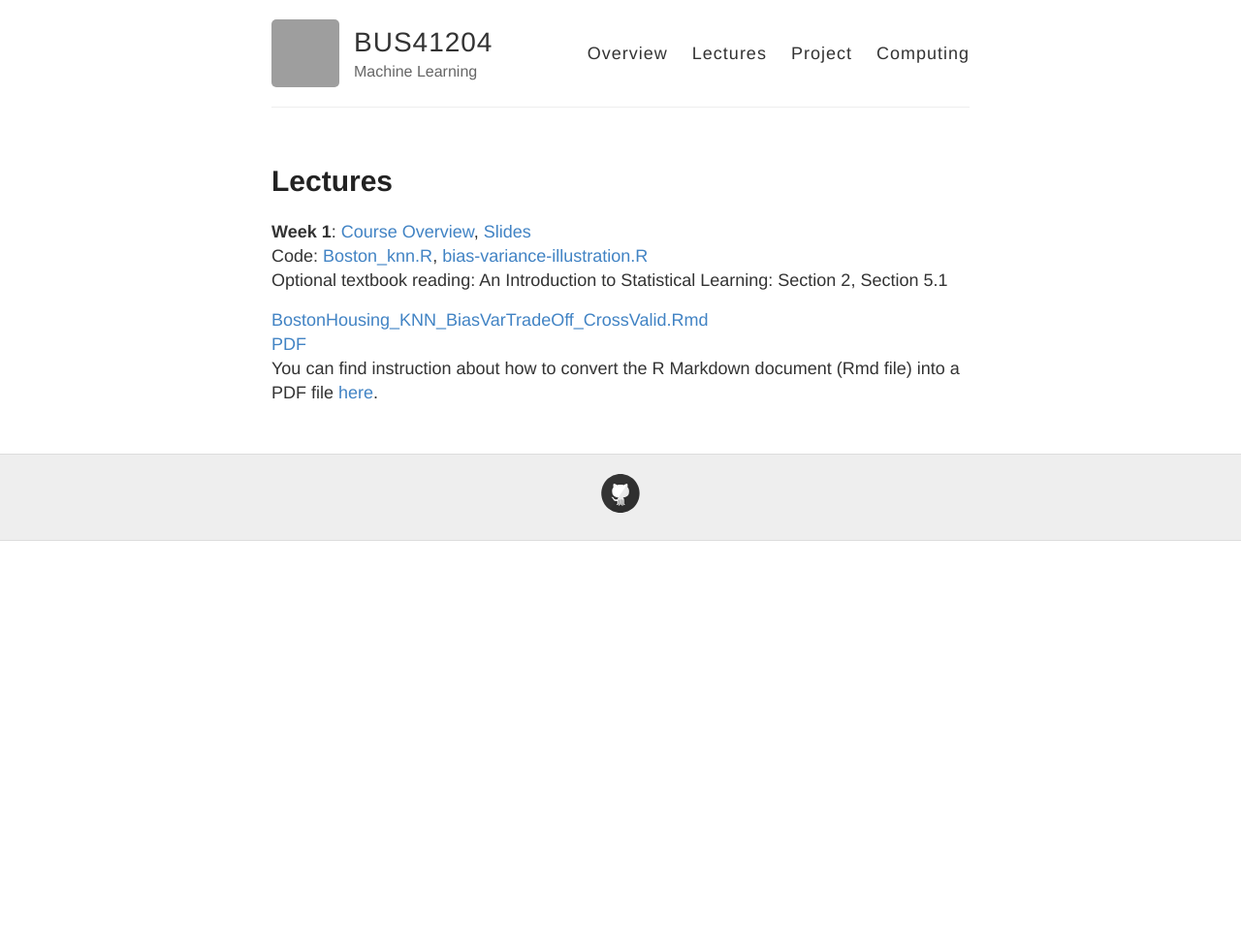
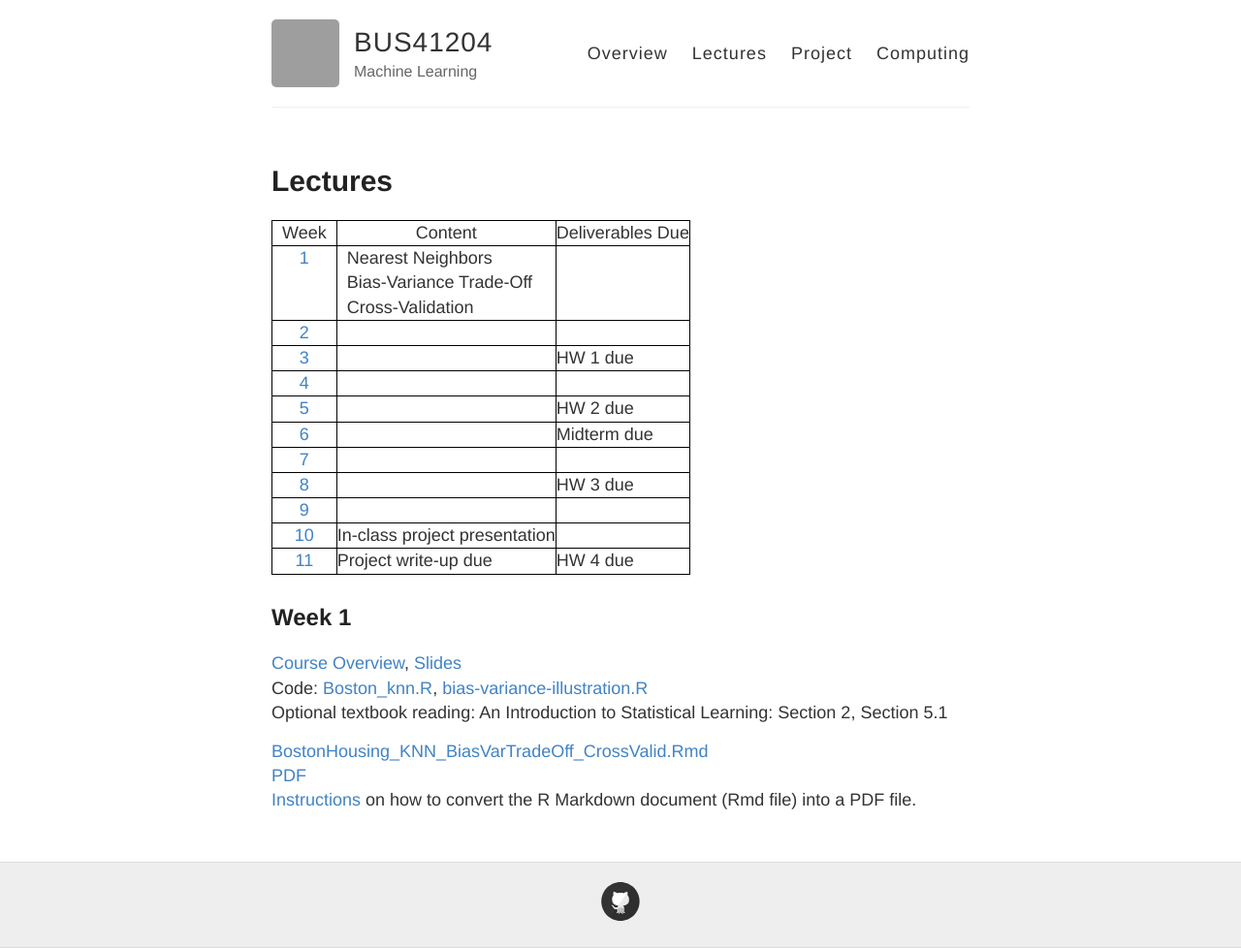
Before and after one commit to ChicagoBoothML/ML2016, a Jekyll site: the page built from lectures.md, in a window 1280 px wide. Shown: the whole page at 97% size. Built offline with Jekyll 4.4.1, drawn with Linux system fonts in a browser that asks for light colours; before the commit the page ends 900 px from its top, so only the background shows below that; grey boxes are pictures that could not be loaded.

Commit message:
adding deliverables

```diff
--- a/lectures.md
+++ b/lectures.md
@@ -5,12 +5,29 @@ permalink: /lectures/
 ---
 
 
+| &nbsp;&nbsp;Week&nbsp;&nbsp;              | Content                                                        |  Deliverables Due |
+|:-------------------:|---------------------------------------------------------------|:------------------|
+| [1](#week-1)   | &nbsp;&nbsp;Nearest Neighbors <br>&nbsp;&nbsp;Bias-Variance Trade-Off <br> &nbsp;&nbsp;Cross-Validation   |                   |
+| [2]()          |                                                                |                   |
+| [3]()          |                                                                |  HW 1 due         |
+| [4]()          |                                                                |                   |
+| [5]()          |                                                                |  HW 2 due         |
+| [6]()          |                                                                |  Midterm due      |
+| [7]()          |                                                                |                   |
+| [8]()          |                                                                |  HW 3 due         |
+| [9]()          |                                                                |                   |
+| [10]()         |  In-class project presentation                                 |                   |
+| [11]()                 |  Project write-up due                                          | HW 4 due          |
+{: .mbtablestyle}
 
-**Week 1**: [Course Overview](https://piazza.com/class_profile/get_resource/ixiudyq1m7bj0/ixmdzsvl8cs2u9),
+
+## Week 1
+
+[Course Overview](https://piazza.com/class_profile/get_resource/ixiudyq1m7bj0/ixmdzsvl8cs2u9),
 [Slides](https://piazza.com/class_profile/get_resource/ixiudyq1m7bj0/ixmdzj7zq0u2rp)
 Code: [Boston_knn.R](https://raw.githubusercontent.com/ChicagoBoothML/ML2016/master/code/Boston_knn.R), [bias-variance-illustration.R](https://raw.githubusercontent.com/ChicagoBoothML/ML2016/master/code/bias-variance-illustration.R)
 Optional textbook reading: An Introduction to Statistical Learning: Section 2, Section 5.1
 
 [BostonHousing_KNN_BiasVarTradeOff_CrossValid.Rmd](https://raw.githubusercontent.com/ChicagoBoothML/ML2016/master/code/BostonHousing_KNN_BiasVarTradeOff_CrossValid.Rmd)
 [PDF](https://github.com/ChicagoBoothML/ML2016/raw/master/code/BostonHousing_KNN_BiasVarTradeOff_CrossValid.pdf)
-You can find instruction about how to convert the R Markdown document (Rmd file) into a PDF file [here](../rmdnote).
+[Instructions](../rmdnote) on how to convert the R Markdown document (Rmd file) into a PDF file.
--- a/style.scss
+++ b/style.scss
@@ -283,6 +283,14 @@ footer {
   text-align: center;
 }
 
+.mbtablestyle {
+        border-collapse: collapse;
+
+   > table, td, th {
+        border: 1px solid black;
+        }
+}
+
 // Settled on moving the import of syntax highlighting to the bottom of the CSS
 // ... Otherwise it really bloats up the top of the CSS file and makes it difficult to find the start
 @import "highlights";
```
